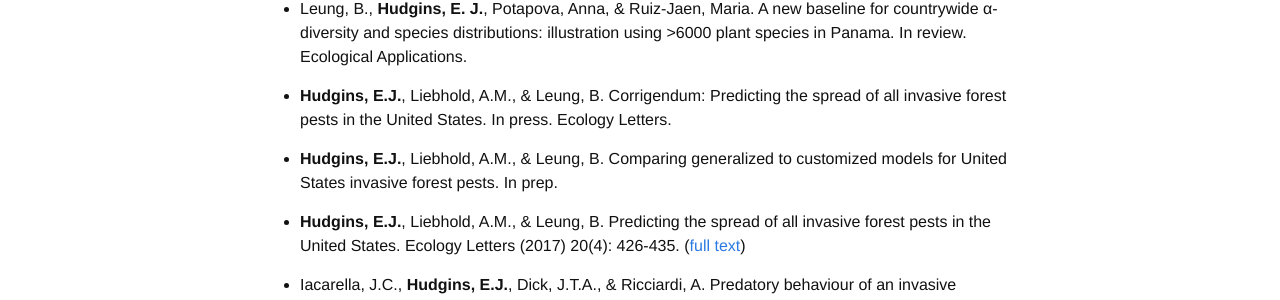
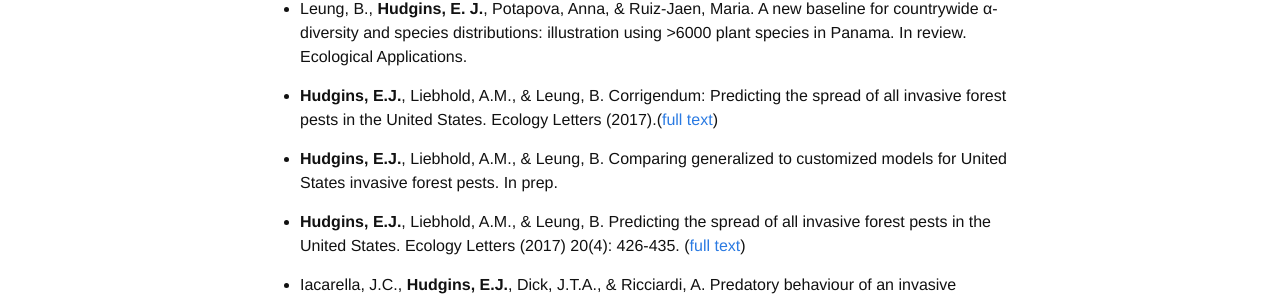
Before and after one commit to emmajhudgins/emmajhudgins.github.io, a Jekyll site: the page built from publications.md, in a window 1280 px wide. Shown: the part 269-569 px from the top of the page. Built offline with Jekyll 4.4.1, drawn with Linux system fonts in a browser that asks for light colours; nearby versions of some CDN libraries; some web fonts are replaced.

Commit message:
updated corrigendum with full text link

```diff
--- a/publications.md
+++ b/publications.md
@@ -14,7 +14,7 @@ order: 2
 
 * Leung, B., **Hudgins, E. J.**, Potapova, Anna, & Ruiz-Jaen, Maria. A new baseline for countrywide α-diversity and species distributions: illustration using >6000 plant species in Panama. In review. Ecological Applications.
 
-* **Hudgins, E.J.**, Liebhold, A.M., & Leung, B. Corrigendum: Predicting the spread of all invasive forest pests in the United States. In press. Ecology Letters.
+* **Hudgins, E.J.**, Liebhold, A.M., & Leung, B. Corrigendum: Predicting the spread of all invasive forest pests in the United States. Ecology Letters (2017).([full text](https://onlinelibrary.wiley.com/doi/10.1111/ele.13149))
 
 * **Hudgins, E.J.**, Liebhold, A.M., & Leung, B. Comparing generalized to customized models for United States invasive forest pests. In prep.
 
```
Also changed, not shown: 1 other file.
